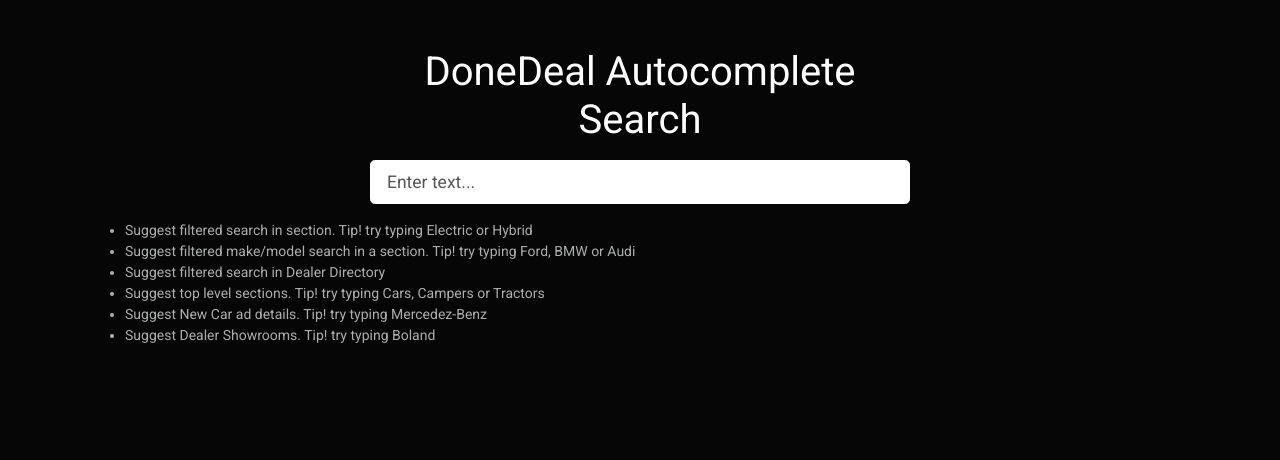
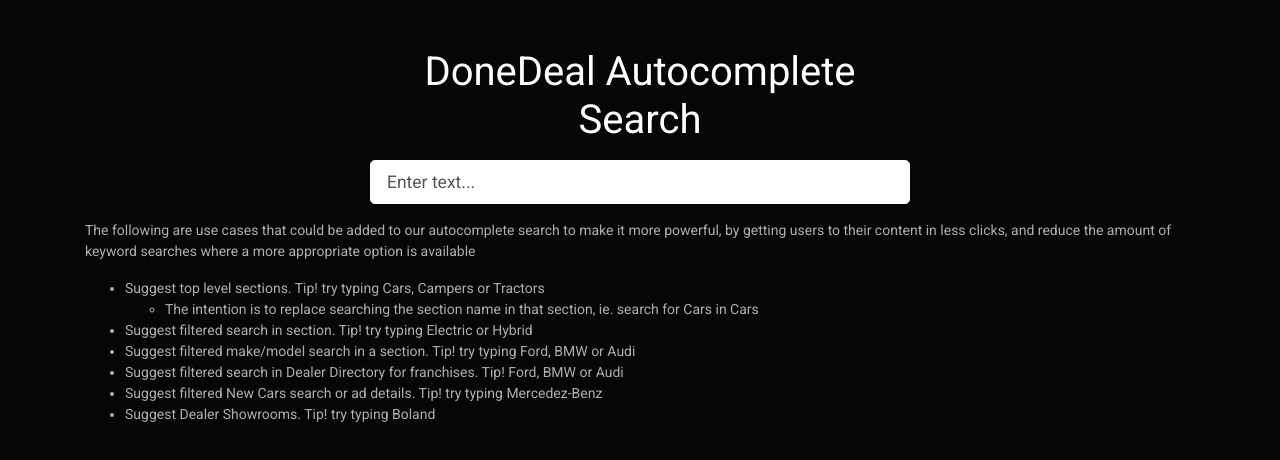
Before and after one commit to seanculleton/amplifyapp, a React (Create React App) app: page / in a window 1280 px wide. Shown: the top 460 px of the page. Built offline with nearby package versions, Linux system fonts and the light colour scheme.

Commit message:
tidy up notes and fix make filter for bmw and audi

```diff
--- a/src/App.js
+++ b/src/App.js
@@ -116,7 +116,7 @@
     let filter = `${match.keyword}`;
     let queryString = `?${match.filter}=${match.keyword}`;
     if (model) {
-      filter = `${match.keyword} ${model.displayName}'s`
+      filter = `${match.keyword} ${model.displayName}`
       queryString = `?${match.filter}=${match.keyword}&model=${model.displayName}`
     }
     return (`
@@ -147,12 +147,17 @@
         <div dangerouslySetInnerHTML={{__html: matchList}} />
 
         <div>
+          <p>The following are use cases that could be added to our autocomplete search to make it more powerful, by getting users to their content in less clicks,
+            and reduce the amount of keyword searches where a more appropriate option is available</p>
           <ul>
+            <li>Suggest top level sections. Tip! try typing Cars, Campers or Tractors</li>
+              <ul>
+                <li>The intention is to replace searching the section name in that section, ie. search for Cars in Cars</li>
+              </ul>
             <li>Suggest filtered search in section. Tip! try typing Electric or Hybrid</li>
             <li>Suggest filtered make/model search in a section. Tip! try typing Ford, BMW or Audi</li>
-            <li>Suggest filtered search in Dealer Directory</li>
-            <li>Suggest top level sections. Tip! try typing Cars, Campers or Tractors</li>
-            <li>Suggest New Car ad details. Tip! try typing Mercedez-Benz</li>
+            <li>Suggest filtered search in Dealer Directory for franchises. Tip! Ford, BMW or Audi</li>
+            <li>Suggest filtered New Cars search or ad details. Tip! try typing Mercedez-Benz</li>
             <li>Suggest Dealer Showrooms. Tip! try typing Boland</li>
           </ul>
         </div>
--- a/src/data/sectionFilters.json
+++ b/src/data/sectionFilters.json
@@ -77,6 +77,7 @@
     },
     {
         "keyword": "Audi",
+        "type": "filter",
         "filter": "make",
         "sections": [
             {
@@ -100,6 +101,7 @@
     },
     {
         "keyword": "BMW",
+        "type": "filter",
         "filter": "make",
         "sections": [
             {
```
